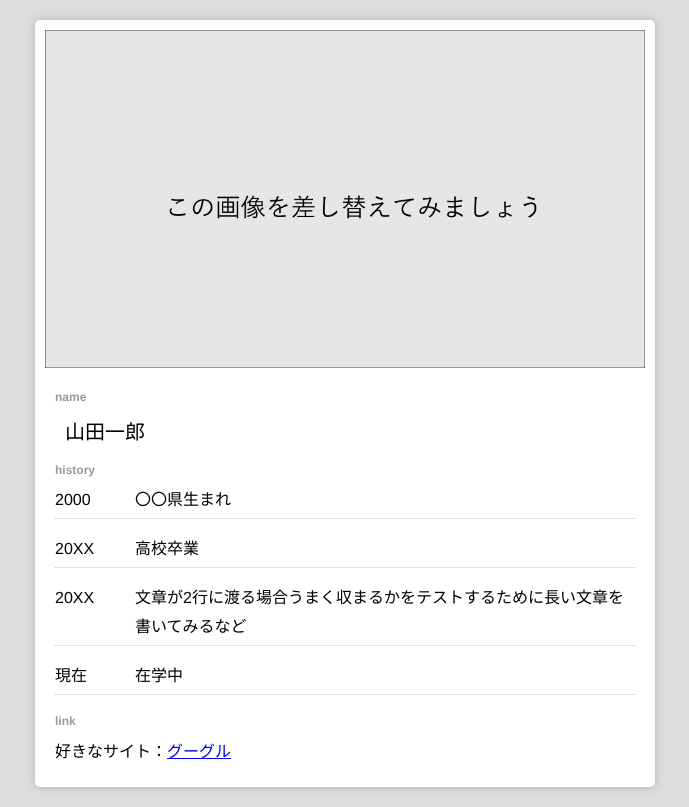
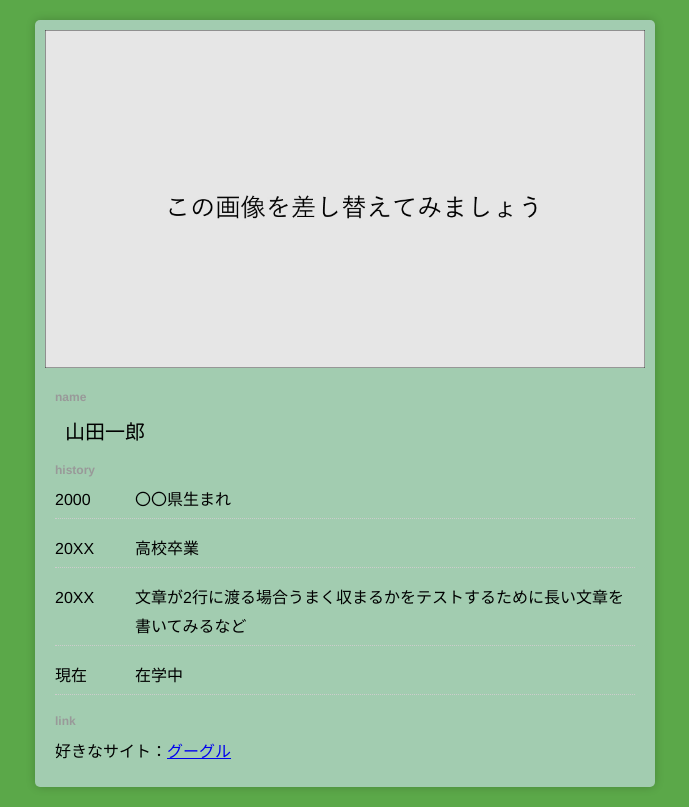
Before and after one commit to KUAD-XtechDesign/simple-page2023-zigzag0317, a plain HTML site: page index.html in a window 1280 px wide. Shown: the whole page, without its empty margins (295-984 px from the left). Drawn offline with Linux system fonts and the light colour scheme.

Commit message:
Update style.css

```diff
--- a/style.css
+++ b/style.css
@@ -2,7 +2,7 @@ body{
   font-family: "Helvetica Neue",Arial,"Hiragino Kaku Gothic ProN","Hiragino Sans",Meiryo,sans-serif;
   margin: 0;
   padding: 20px;
-  background-color: #ddd;
+  background-color: #4a9f37e7;
   line-height: 1.8;
 }
 
@@ -21,7 +21,7 @@ img{
 .wrapper{
   max-width: 600px;
   margin: 0 auto;
-  background-color: #fff;
+  background-color: #a2ccb0;
   padding: 10px;
   border-radius: 5px;
   box-shadow: 0 0 10px 0px rgba(0,0,0,0.2);
```
